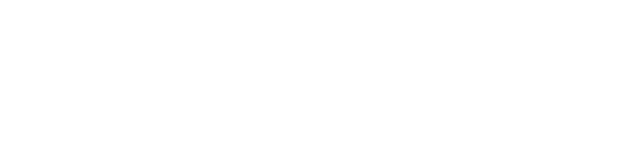
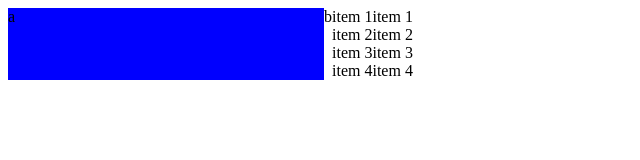
Before and after one commit to KallamSamad/dashboard, a plain HTML site: page index.html in a window 1280 px wide. Shown: the whole page, without its empty margins (0-640 px from the left). Drawn offline with Linux system fonts and the light colour scheme.

Commit message:
further used flexbox for dashboard design and used blue red and purple for separate regoins

```diff
--- a/index.html
+++ b/index.html
@@ -2,16 +2,32 @@
 <html lang="en">
 <head>
     <meta charset="UTF-8">
+    <link rel="stylesheet" href="style.css">
     <meta name="viewport" content="width=device-width, initial-scale=1.0">
     <title>Document</title>
 </head>
 <body>
 <div class = "outer">
-<div class="containerA"></div>
-<div class="containerB">
-    <div class="containerC"></div>
+<div class="containerA">a</div>
+<div class="containerB">b
+    <div class="containerC">
+        <div class="gridA">
+                <div>item 1</div>
+                <div>item 2</div>
+                <div>item 3</div>
+                <div>item 4</div>
+        </div>
+    </div>
     <div class="containerD">
-        <div class="containerE"></div>
+        <div class="containerE">
+                <div class="gridA">
+                <div>item 1</div>
+                <div>item 2</div>
+                <div>item 3</div>
+                <div>item 4</div>
+        </div>
+            </div>
+        </div>
         <div class="containerF"></div>
     </div>
 
```
